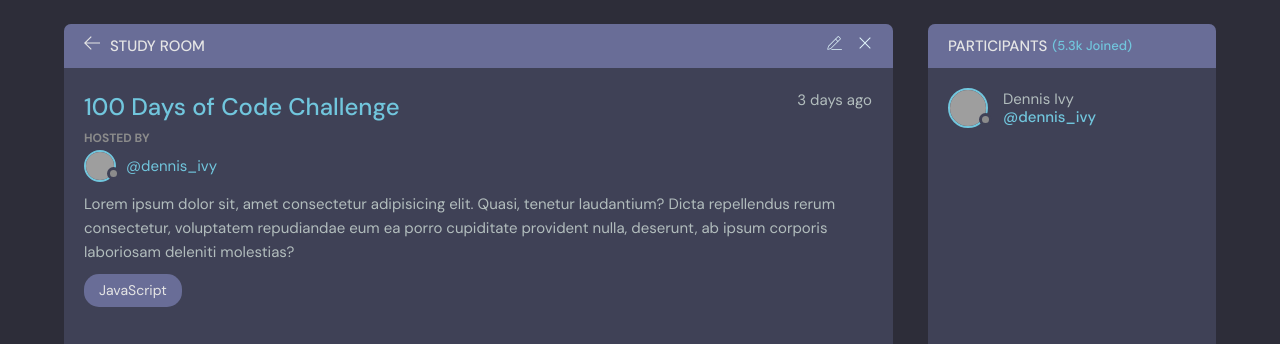
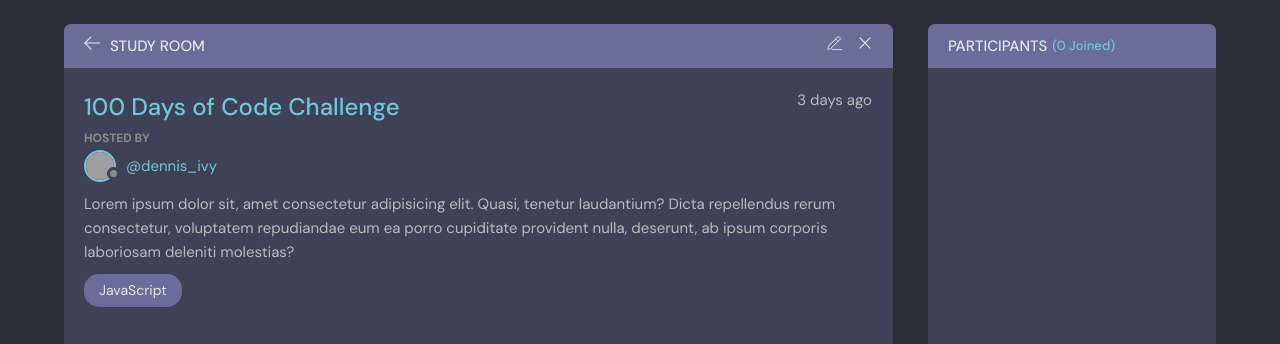
Before and after one commit to Manuel-heav/django_course, a Django app: page /room/8/ in a window 1280 px wide. Shown: the part 76-420 px from the top of the page. Run offline with Django 4.2, Linux system fonts and the light colour scheme; data comes from the database, SQL or seed files in the repository; grey boxes are pictures that could not be loaded.

Commit message:
theme installation

```diff
--- a/studybud/base/templates/base/room.html
+++ b/studybud/base/templates/base/room.html
@@ -264,17 +264,21 @@
 
     <!--   Start -->
     <div class="participants">
-      <h3 class="participants__top">Participants <span>(5.3k Joined)</span></h3>
+      <h3 class="participants__top">
+        Participants <span>({{participants.count}} Joined)</span>
+      </h3>
       <div class="participants__list scroll">
-        <a href="profile.html" class="participant">
+        {%for message in room_messages%}
+        <a href="{%url 'user-profile' user.id%}" class="participant">
           <div class="avatar avatar--medium">
             <img src="https://randomuser.me/api/portraits/men/37.jpg" />
           </div>
           <p>
-            Dennis Ivy
-            <span>@dennis_ivy</span>
+            {{user.username}}
+            <span>@{{user.username}}</span>
           </p>
         </a>
+        {%endfor%}
       </div>
     </div>
     <!--  End -->
```
